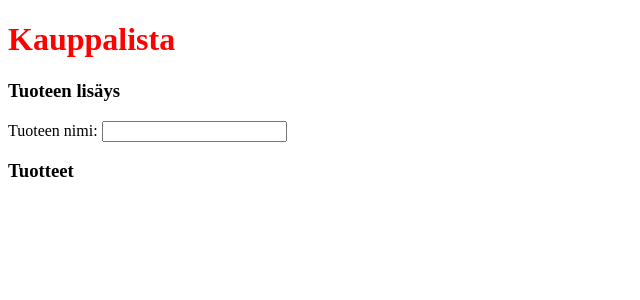
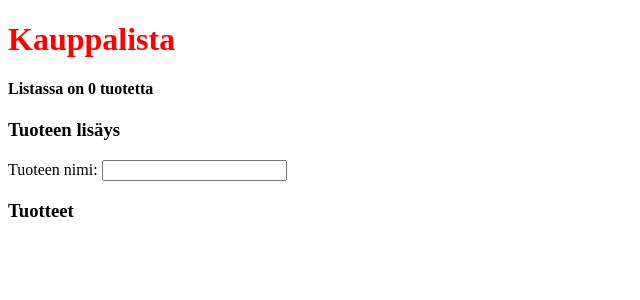
Before and after one commit to pelammin77/Angular-kauppalista, an Angular app in the folder kauppalista/: page / in a window 1280 px wide. Shown: the top 300 px of the page, without its empty margins (0-640 px from the left). Built offline with nearby package versions, Linux system fonts and the light colour scheme.

Commit message:
Näyttää kuinka monta tuoterra listassa on

```diff
--- a/kauppalista/src/app/lista/lista.component.html
+++ b/kauppalista/src/app/lista/lista.component.html
@@ -1,3 +1,6 @@
+<h4>
+  Listassa on  {{this.tuotteet.length}} tuotetta
+</h4>
 
 <h3> Tuoteen lisäys </h3>
 <form (submit)="lisaaTuote()">
@@ -8,7 +11,10 @@
 
 <h3> Tuotteet </h3>
 
+
+
     <ul>
+
       <li *ngFor = 'let tuote of tuotteet'>
         {{tuote.text}} <button  (click)="poistaTuote(tuote.text)" > x  </button>
 
```
